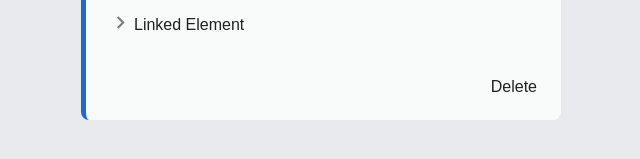
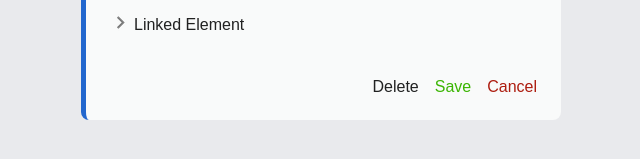
Before and after one commit to andylushman/angular-actionItem-creator, an Angular app: page / in a window 1280 px wide. Shown: the part 517-676 px from the top of the page, without its empty margins (319-959 px from the left). Built offline with nearby package versions, Linux system fonts and the light colour scheme.

Commit message:
save working

```diff
--- a/src/app/action-item/action-item.component.html
+++ b/src/app/action-item/action-item.component.html
@@ -8,11 +8,11 @@
    	&#10010;
   </div>
   <!-- <input class="action-item-title" (keyup)="onKey($event)" value="{{titleValue}}"> -->
-  <h1 class="action-item-title" [textContent]="titleValue" (input)="titleValue=$event.target.textContent" contenteditable>
-    {{titleValue}}
+  <h1 class="action-item-title" [textContent]="item.title" (input)="titleValue=$event.target.textContent" contenteditable>
+    {{item.title}}
   </h1>
-  <div class="action-item-details" [textContent]="detailsValue" (input)="detailsValue=$event.target.textContent" contenteditable>
-    {{detailsValue}}
+  <div class="action-item-details" [textContent]="item.details" (input)="detailsValue=$event.target.textContent" contenteditable>
+    {{item.details}}
   </div>
   <div>
     <div class="action-item-responsible">Responsible</div>
@@ -26,5 +26,7 @@
   </div>
   <div class="action-item-buttons">
     <button class="action-item-buttons-delete" (click)="actionItems.deleteActionItem(item.id)">Delete</button>
+    <button class="action-item-buttons-save" (click)="updateActionItem(item.id, item)">Save</button>
+    <button class="action-item-buttons-cancel" (click)="actionItems.getActionItem(item.id)">Cancel</button>
   </div>
 </div>
--- a/src/app/action-item/action-item.component.scss
+++ b/src/app/action-item/action-item.component.scss
@@ -100,5 +100,17 @@
     & button:hover {
       background: var(--color-hover-tint);
     }
+
+    & button:active {
+      background: var(--color-border-dark);
+    }
+
+    &-save {
+      color: var(--color-echometer-green);
+    }
+
+    &-cancel {
+      color: var(--color-red-700);
+    }
   }
 }
--- a/src/app/action-item/action-item.component.ts
+++ b/src/app/action-item/action-item.component.ts
@@ -8,8 +8,8 @@ import { ActionItem, ActionItemsService } from '../action-items.service';
 })
 export class ActionItemComponent implements OnInit {
   @Input() item: ActionItem;
-  titleValue = '';
-  detailsValue = '';
+  titleValue: string;
+  detailsValue: string;
 
   constructor(public actionItems: ActionItemsService) {}
 
@@ -17,4 +17,12 @@ export class ActionItemComponent implements OnInit {
     this.titleValue = this.item.title;
     this.detailsValue = this.item.details;
   }
+
+  updateActionItem(id: string, actionItem: ActionItem): void {
+    const updatedActionItem = { ...actionItem };
+    updatedActionItem.title = this.titleValue;
+    updatedActionItem.details = this.detailsValue;
+
+    this.actionItems.updateActionItem(id, updatedActionItem);
+  }
 }
```
